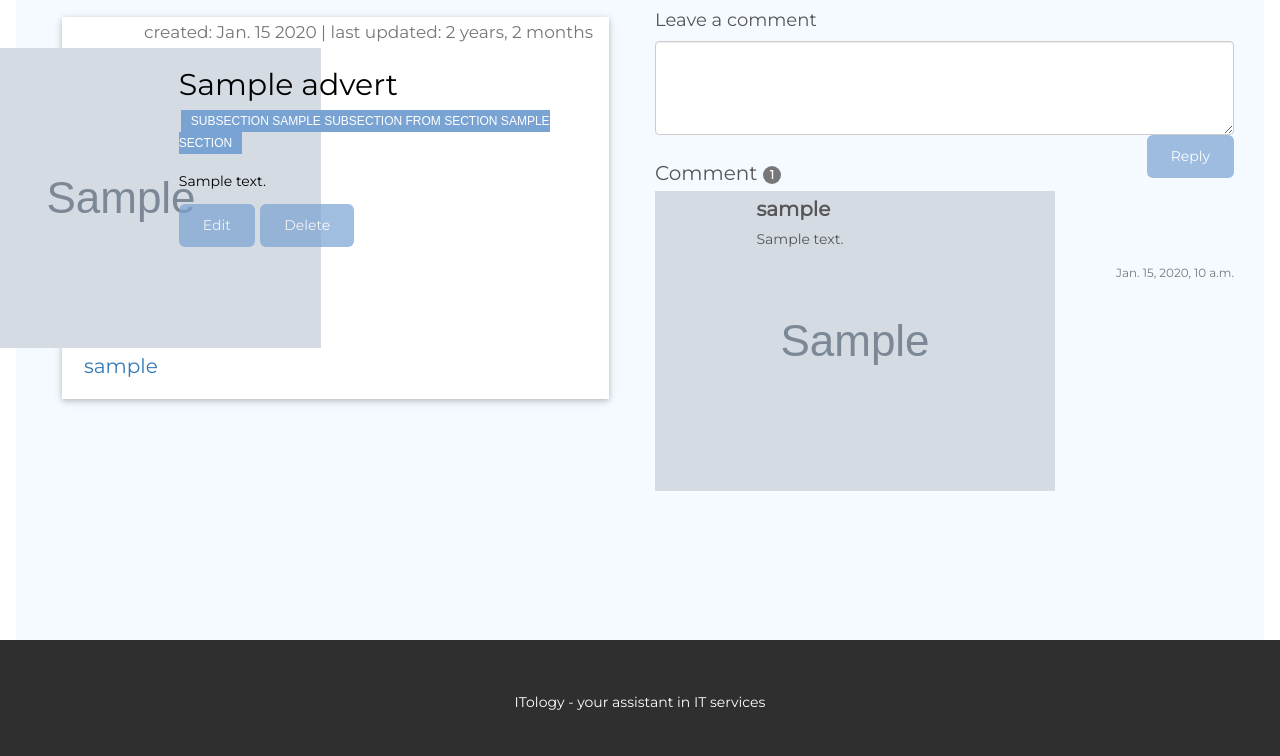
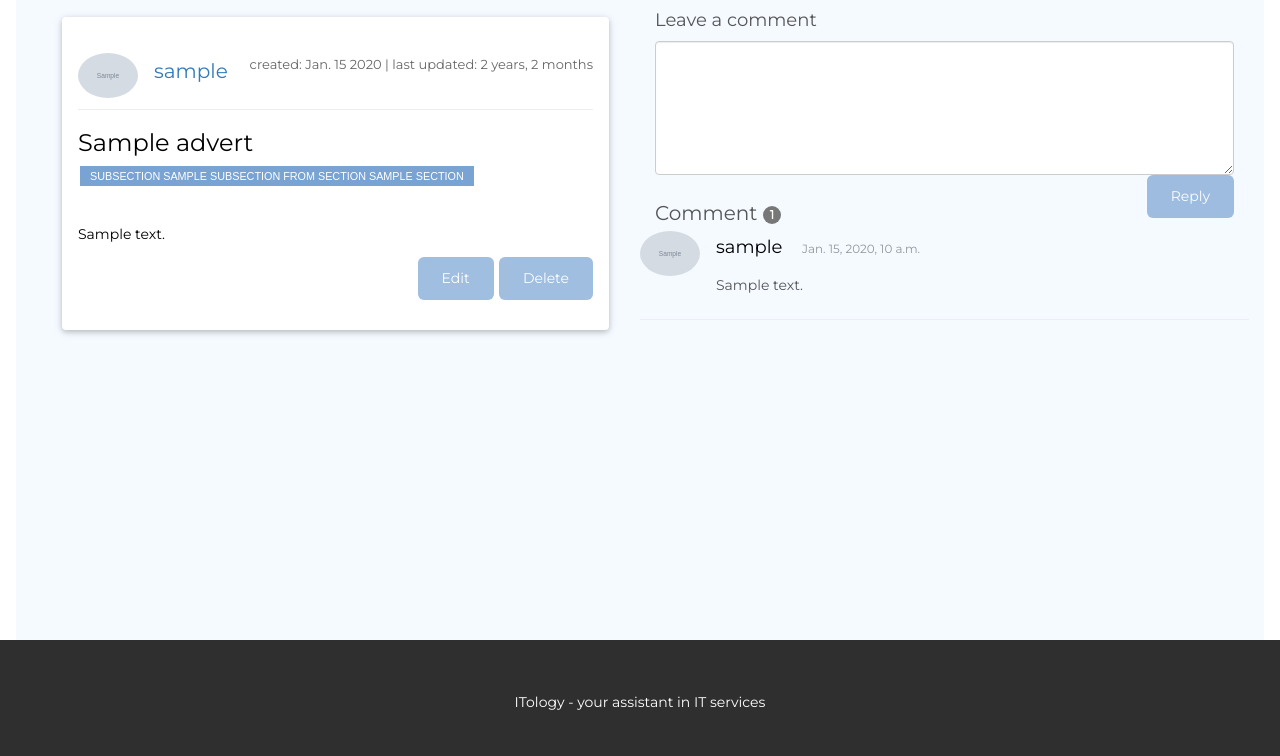
Before and after one commit to SvetlanaSumets11/itology, a Django app: page /post/1/ in a window 1280 px wide. Shown: the part 80-836 px from the top of the page. Run offline with Django 4.2, Linux system fonts and the light colour scheme; a user stored in the database is signed in; tables that the repository leaves empty hold one stand-in row (values such as "Sample post"); grey boxes marked "Sample" are stand-in pictures; parts of the project's set-up code (start-up, migrations or seed data) failed here and were passed over; some libraries are stand-ins or nearby versions.

```diff
--- a/itology/forms/login.py
+++ b/itology/forms/login.py
@@ -32,14 +32,15 @@ class RegisterForm(UserCreationForm):
             attrs=_attrs('Confirm Password') | PASSWORD_FIELDS
         ))
 
+    class Meta:
+        model = User
+        fields = ('username', 'email', 'password1', 'password2')
+
     def save(self, commit=True):
         user_type = self.cleaned_data['user_type']
         account_type = self.cleaned_data['account_type']
-        email = self.cleaned_data['email']
 
         user = super(RegisterForm, self).save()
-        user.email = email
-        user.save()
         client = Client.objects.create(user=user, user_type=user_type, account_type=account_type)
         client.save()
         return user
--- a/itology/urls.py
+++ b/itology/urls.py
@@ -4,10 +4,10 @@ from django.urls import include, path
 from itology.forms.login import LoginForm
 from itology.views.advert_board import HomeView, PostCreateView, PostDeleteView, PostUpdateView, PostView
 from itology.views.login import ChangePasswordView, CustomLoginView, ResetPasswordView
-from itology.views.login import landing, profile, RegisterView
+from itology.views.login import Landing, profile, RegisterView
 
 urlpatterns = [
-    path('', landing, name='landing'),
+    path('', Landing.as_view(), name='landing'),
     path('register/', RegisterView.as_view(), name='users-register'),
     path('profile/', profile, name='users-profile'),
 
--- a/itology/views/login.py
+++ b/itology/views/login.py
@@ -5,13 +5,14 @@ from django.contrib.messages.views import SuccessMessageMixin
 from django.shortcuts import redirect, render
 from django.urls import reverse_lazy
 from django.views import View
+from django.views.generic import TemplateView
 
 from itology.forms.login import LoginForm, RegisterForm, UpdateClientForm, UpdateUserForm
 from itology.messages import ACCOUNT_CREATED, EMAILED_INSTRUCTIONS, SUCCESSFUL_CHANGED_PASS, SUCCESSFUL_UPDATED_PROFILE
 
 
-def landing(request):
-    return render(request, 'login/landing.html')
+class Landing(TemplateView):
+    template_name = 'login/landing.html'
 
 
 class RegisterView(View):
--- a/templates/advert_board/advert_detail.html
+++ b/templates/advert_board/advert_detail.html
@@ -8,47 +8,25 @@
         <div class="form-row">
             <div class="col-md-6">
                 <div class="form-group">
-                    <div class="card-body w3-card-2 w3-margin w3-white">
-                        <div class="w3-container">
-                            <div class="text-right text-muted"><small>
-                                created: {{ advert.created_at|date:"N j Y" }} |
-                                last updated: {{ advert.updated_at|timesince }}
-                            </small></div>
-                            <div class="form-row">
-                                <div class="col-md-2">
-                                    <div class="form-group">
-                                        <div class="form-row outer-div">
-                                            <img class="rounded-circle account-img" src="{{ user.client.avatar.url }} "
-                                                 style="cursor: pointer;"/>
-                                        </div>
-                                        <div class="form-row outer-div">
-                                            <a href="{% url 'users-profile' %}">{{ advert.creator }}</a>
-                                        </div>
-                                    </div>
-                                </div>
-                                <div class="col-md-10">
-                                    <div class="form-group">
-                                        <h2 class="card-title">{{ advert.title }}</h2>
+                    <div class="w3-container w3-card w3-white w3-round w3-margin"><br>
+                        <span class="w3-right w3-opacity" style="font-size: 13px">created: {{ advert.created_at|date:"N j Y" }} | last updated: {{ advert.updated_at|timesince }}</span>
+                        <img src="{{ user.client.avatar.url }} " alt="Avatar" class="w3-left w3-circle w3-margin-right" style="width:60px">
+                        <a href="{% url 'users-profile' %}">{{ advert.creator }}</a><br>
+                        <hr class="w3-clear">
+                        <h3 class="card-title">{{ advert.title }}</h3>
+                        <div style="font-size: 18px">
                             {% for subsection in advert.subsections.all %}
                                 <span class="tag">{{ subsection }}</span>
                             {% endfor %}
-                                    </div>
-                                </div>
-                            </div>
-                            <div class="form-row">
-                                <div class="col-md-10">
-                                    <div class="form-group">
-                                        <p class="card-text">{{ advert.description }}</p>
+                        </div><br>
+                        <p>{{ advert.description }}</p>
                         {% if advert.creator == request.user %}
-                                            <div class="mt-4 mx-3">
+                            <div class="w3-right">
                                 <a class="btn btn-dark btn-lg button" href="{% url 'post_update' advert.id %}">Edit</a>
                                 <a class="btn btn-danger btn-dark btn-lg button" href="{% url 'post_delete' advert.id %}">Delete</a>
-                                            </div>
+                            </div><br>
                         {% endif %}
-                                    </div>
-                                </div>
-                            </div>
-                        </div>
+                        <br>
                     </div>
                 </div>
             </div>
@@ -62,7 +40,7 @@
                         {% csrf_token %}
                         <div class="form-group">
                             <textarea class="form-control {% if form.content.errors %}is-invalid{% endif %}" id="id_content"
-                                      name="content" rows="4">{{ form.content.value|default:'' }}</textarea>
+                                      name="content" rows="6">{{ form.content.value|default:'' }}</textarea>
                             <button class="btn btn-dark btn-lg button" style="float: right;" type="submit">Reply</button>
                         </div>
                     </form>
@@ -71,14 +49,9 @@
                         <span class="badge badge-dark ml-2">{{ comments.count }}</span>
                         {% for comment in comments %}
                             <div class="row">
-                                <div class="col-md-2">
-                                    <img class="rounded-circle mr-2" src="{{ user.client.avatar.url }}" alt="Avatar">
-                                </div>
-                                <div class="col-md-10">
-                                    <strong>{{ comment.author.username }}</strong>
-                                    <p class="m-1 mt-3">{{ comment.content }}</p>
-                                    <p class="text-right text-muted"><small>{{ comment.created_at }}</small></p>
-                                </div>
+                                <img src="{{ user.client.avatar.url }}" alt="Avatar" class="w3-left w3-circle w3-margin-right" style="width:60px">
+                                <p><span class="w3-large w3-text-black w3-margin-right">{{ comment.author.username }}</span> <small class="w3-opacity">{{ comment.created_at }}</small></p>
+                                <p>{{ comment.content }}</p><hr>
                             </div>
                         {% endfor %}
                     {% endif %}
--- a/templates/advert_board/home.html
+++ b/templates/advert_board/home.html
@@ -30,7 +30,7 @@
                     {% endfor %}
                     <hr>
                     <p class="card-text">{{ advert.description|truncatewords:20 }}</p>
-                    <div class="text-right text-muted"><small>
+                    <div class="text-right text-muted" style="font-size: 18px"><small>
                         {{ advert.creator }} |
                         created: {{ advert.created_at|date:"N j Y" }}
                     </small></div>
```
Lines whose indentation alone changed are shown as unchanged.
